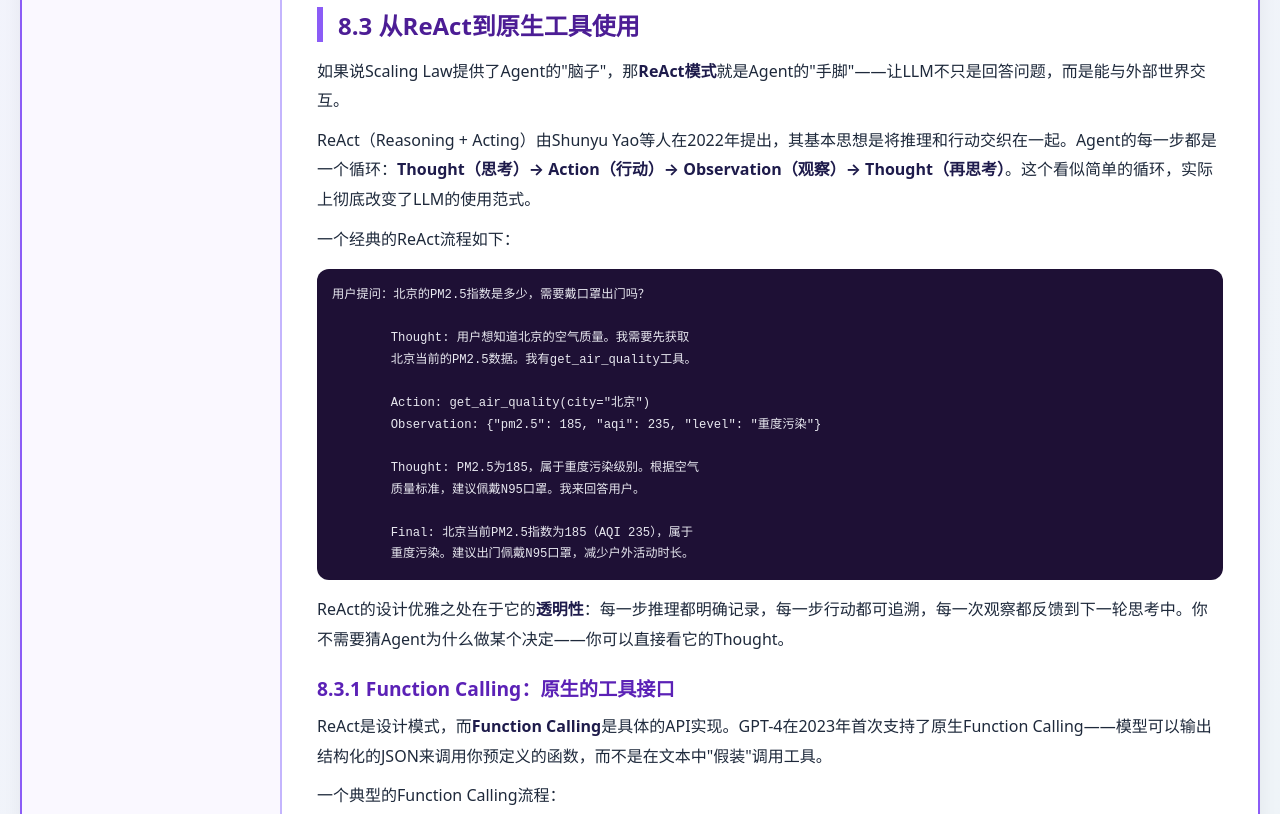
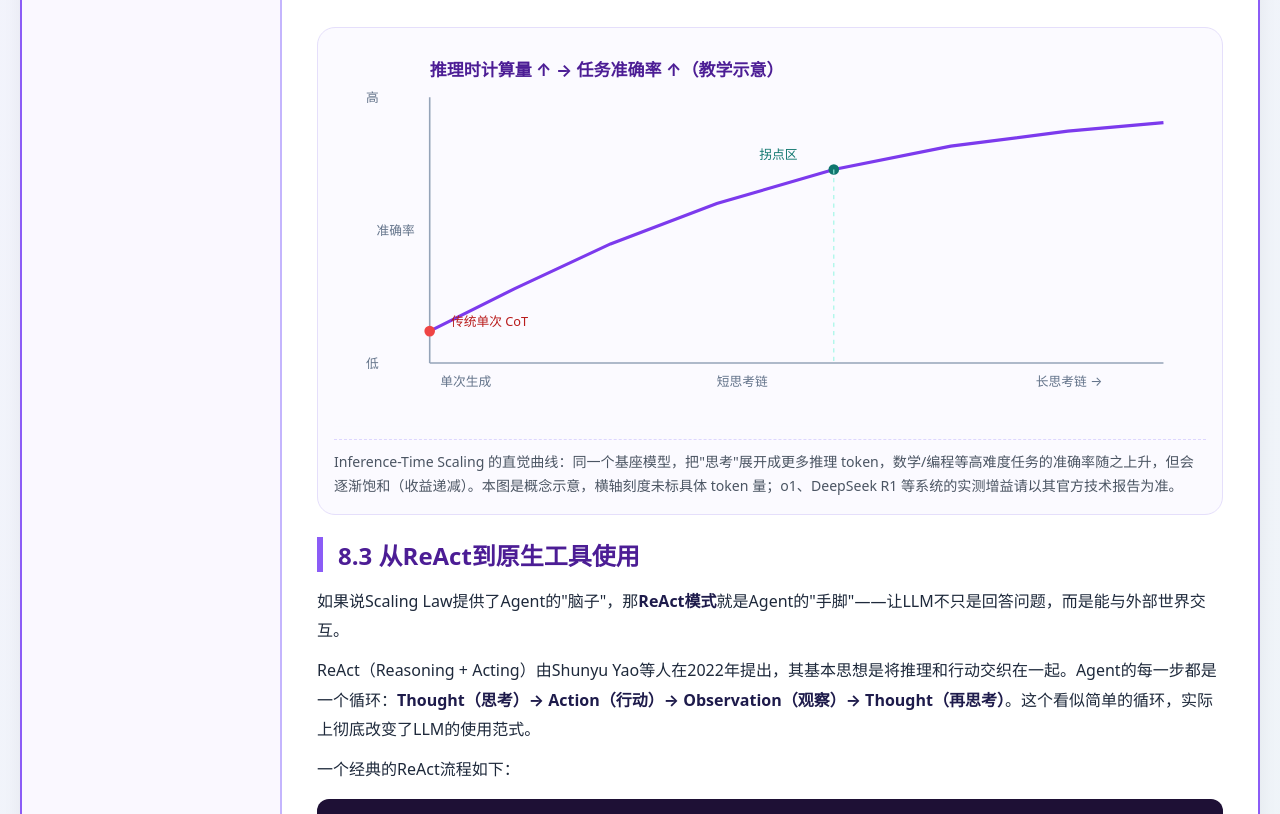
Before and after one commit to 1998x-stack/multi-agent-systems-tutorial, a plain HTML site: page 08.html in a window 1280 px wide. Shown: the part 2086-2900 px from the top of the page. Drawn offline with Linux system fonts and the light colour scheme.

Commit message:
feat(multi-agent-systems-tutorial): 第8章语义结构、Inference-Time Scaling 示意图与移动端断行修复

```diff
--- a/08.html
+++ b/08.html
@@ -5,11 +5,22 @@
     <meta name="viewport" content="width=device-width, initial-scale=1.0, maximum-scale=1.5, user-scalable=yes">
     <title>第8章 LLM智能体的崛起</title>
     <link rel="stylesheet" href="theme.css">
+    <style>
+        pre { overflow-x: auto; max-width: 100%; }
+        code { overflow-wrap: anywhere; }
+        img, svg { max-width: 100%; height: auto; }
+        figure svg { width: 100%; height: auto; display: block; }
+        .fig-scroll, .math-scroll { overflow-x: auto; }
+        @media (max-width: 768px) {
+            table { table-layout: fixed; width: 100%; }
+            th, td { word-break: break-word; }
+        }
+    </style>
 </head>
 <body>
 <div class="double-border">
 <div class="container">
-    <div class="sidebar">
+    <nav class="sidebar" aria-label="课程目录">
         <h3>🤖 课程目录</h3>
         <ul class="chapter-list">
             <li><a href="01.html">第1章 智能体革命：从单体到多体</a></li>
@@ -41,10 +52,11 @@
             <li><a href="27.html">第27章 Agent互联网与开放生态</a></li>
             <li><a href="28.html">第28章 综合项目：构建自进化研发助手MAS</a></li>
         </ul>
-    </div>
-    <div class="main-content">
+    </nav>
+    <main class="main-content">
 
-        <h2>第8章 LLM智能体的崛起</h2>
+        <h1 class="page-title">第8章 LLM智能体的崛起</h1>
+        <p class="breadcrumb"><a href="index.html">课程目录</a> › 第8章 LLM智能体的崛起</p>
 
         <p>如果你2022年底问一个AI研究员"你的Agent跑得怎么样"，对方大概率在说某个强化学习的Game Agent。但如果你2026年问同样的问题，答案完全不同——几乎所有人都在讨论<strong>LLM Agent</strong>。这场转变之迅猛，在AI历史上都算得上罕见。从GPT-3的"文本生成玩具"到能自主完成复杂任务的智能体，LLM在不到五年时间里完成了从"大脑"到"行动者"的跃迁。</p>
 
@@ -148,6 +160,32 @@
         <p><strong>第二，Agent的自我纠错成为可能。</strong> 推理链中的任何一步，模型都可以回溯、质疑、修正。这对多步Agent任务至关重要——如果一个Agent在第五步发现前面的假设有问题，它可以及时纠正而不是将错就错。</p>
 
         <p><strong>第三，Agent的决策可追溯性大幅提升。</strong> 内部推理链虽然不向用户暴露，但对开发者来说，可以通过API输出看到模型的思考过程，大大提升了调试的透明度。</p>
+
+        <figure>
+        <div class="fig-scroll">
+        <svg viewBox="0 0 820 360" role="img" aria-labelledby="itsT itsD">
+          <title id="itsT">Inference-Time Scaling：准确率随推理 token 增长而上升</title>
+          <desc id="itsD">示意图：固定基座模型下，增加推理时思考 token 数，数学与编程任务准确率呈上升并逐渐饱和的趋势；传统单次生成相当于最左侧的低 token 起点。</desc>
+          <rect width="820" height="360" fill="#fbfaff"/>
+          <text x="90" y="30" font-size="16" font-weight="700" fill="#4c1d95">推理时计算量 ↑ → 任务准确率 ↑（教学示意）</text>
+          <line x1="90" y1="50" x2="90" y2="300" stroke="#94a3b8" stroke-width="1.5"/>
+          <line x1="90" y1="300" x2="780" y2="300" stroke="#94a3b8" stroke-width="1.5"/>
+          <text x="100" y="322" font-size="12" fill="#64748b">单次生成</text>
+          <text x="360" y="322" font-size="12" fill="#64748b">短思考链</text>
+          <text x="660" y="322" font-size="12" fill="#64748b">长思考链 →</text>
+          <text x="30" y="55" font-size="12" fill="#64748b">高</text>
+          <text x="30" y="305" font-size="12" fill="#64748b">低</text>
+          <text x="40" y="180" font-size="12" fill="#64748b">准确率</text>
+          <polyline fill="none" stroke="#7c3aed" stroke-width="3" points="90,270 170,230 260,188 360,150 470,118 580,96 690,82 780,74"/>
+          <circle cx="90" cy="270" r="5" fill="#ef4444"/>
+          <text x="110" y="265" font-size="12" fill="#b91c1c">传统单次 CoT</text>
+          <circle cx="470" cy="118" r="5" fill="#0f766e"/>
+          <text x="400" y="108" font-size="12" fill="#0f766e">拐点区</text>
+          <line x1="470" y1="118" x2="470" y2="300" stroke="#99f6e4" stroke-dasharray="4 4"/>
+        </svg>
+        </div>
+        <figcaption>Inference-Time Scaling 的直觉曲线：同一个基座模型，把"思考"展开成更多推理 token，数学/编程等高难度任务的准确率随之上升，但会逐渐饱和（收益递减）。本图是概念示意，横轴刻度未标具体 token 量；o1、DeepSeek R1 等系统的实测增益请以其官方技术报告为准。</figcaption>
+        </figure>
 
         <h2>8.3 从ReAct到原生工具使用</h2>
 
@@ -376,7 +414,7 @@
             <a href="index.html">📖 返回目录</a>
             <a href="09.html">下一章 →</a>
         </div>
-    </div>
+    </main>
 </div>
 </div>
 </body>
--- a/theme.css
+++ b/theme.css
@@ -100,6 +100,7 @@ pre {
 code {
     background: #f5f3ff; padding: 2px 6px; border-radius: 4px;
     font-family: 'JetBrains Mono', monospace; font-size: 0.85em;
+    overflow-wrap: anywhere; word-break: break-word;
 }
 
 pre code { background: none; padding: 0; }
```
